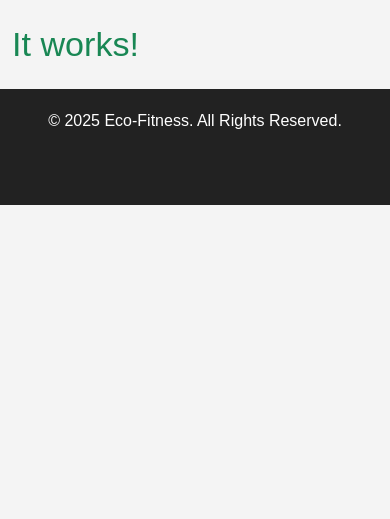
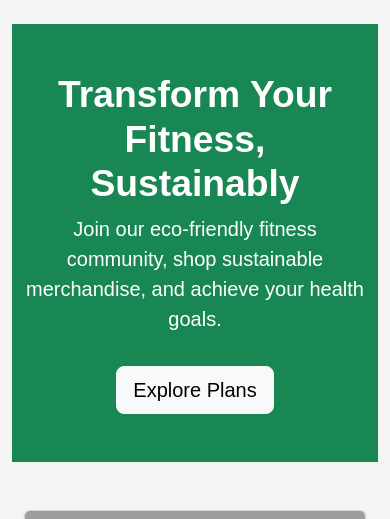
Before and after one commit to olutobi1996/eco-fitness, a Django app: page / in a window 390 px wide. Shown: the part 56-575 px from the top of the page. Before the commit the page ends 261 px from the top, so only its background shows below. Run offline with Django 3.2, Linux system fonts and the light colour scheme; some libraries are stand-ins or nearby versions; grey boxes are pictures that could not be loaded.

Commit message:
home page content added

```diff
--- a/home/templates/home/index.html
+++ b/home/templates/home/index.html
@@ -2,5 +2,130 @@
 {% load static %}
 
 {% block content %}
-    <h1 class="display-4 text-success">It works!</h1>
+    <!-- Hero Section -->
+    <section class="hero bg-success text-white text-center py-5">
+        <div class="container">
+            <h1 class="display-3 fw-bold">Transform Your Fitness, Sustainably</h1>
+            <p class="lead">Join our eco-friendly fitness community, shop sustainable merchandise, and achieve your health goals.</p>
+            <a href="/plans" class="btn btn-light btn-lg mt-3">Explore Plans</a>
+        </div>
+    </section>
+
+    <!-- Categories Section -->
+    <section class="container text-center my-5">
+        <div class="row g-4">
+            <div class="col-md-3">
+                <div class="card shadow-sm">
+                    <img src="{% static 'images/plans.jpg' %}" class="card-img-top" alt="Fitness Plans">
+                    <div class="card-body">
+                        <h5 class="card-title">Fitness & Diet Plans</h5>
+                        <p class="card-text">Custom workout and meal plans tailored for you.</p>
+                        <a href="/plans" class="btn btn-success">Get Started</a>
+                    </div>
+                </div>
+            </div>
+            <div class="col-md-3">
+                <div class="card shadow-sm">
+                    <img src="{% static 'images/workouts.jpg' %}" class="card-img-top" alt="Workouts">
+                    <div class="card-body">
+                        <h5 class="card-title">Workout Reviews</h5>
+                        <p class="card-text">See how others are progressing and share your journey.</p>
+                        <a href="/reviews" class="btn btn-success">View Reviews</a>
+                    </div>
+                </div>
+            </div>
+            <div class="col-md-3">
+                <div class="card shadow-sm">
+                    <img src="{% static 'images/shop.jpg' %}" class="card-img-top" alt="Shop">
+                    <div class="card-body">
+                        <h5 class="card-title">Eco-Friendly Shop</h5>
+                        <p class="card-text">Sustainable fitness gear and apparel.</p>
+                        <a href="/shop" class="btn btn-success">Shop Now</a>
+                    </div>
+                </div>
+            </div>
+            <div class="col-md-3">
+                <div class="card shadow-sm">
+                    <img src="{% static 'images/community.jpg' %}" class="card-img-top" alt="Community">
+                    <div class="card-body">
+                        <h5 class="card-title">Join the Community</h5>
+                        <p class="card-text">Connect with like-minded fitness enthusiasts.</p>
+                        <a href="/community" class="btn btn-success">Join Now</a>
+                    </div>
+                </div>
+            </div>
+        </div>
+    </section>
+
+    <!-- Featured Products -->
+    <section class="container my-5">
+        <h2 class="text-center mb-4">Featured Merchandise</h2>
+        <div class="row g-4">
+            <div class="col-md-4">
+                <div class="card shadow-sm">
+                    <img src="{% static 'images/product1.jpg' %}" class="card-img-top" alt="Product 1">
+                    <div class="card-body text-center">
+                        <h5 class="card-title">Eco Yoga Mat</h5>
+                        <p class="card-text">$49.99</p>
+                        <a href="/shop" class="btn btn-outline-success">Buy Now</a>
+                    </div>
+                </div>
+            </div>
+            <div class="col-md-4">
+                <div class="card shadow-sm">
+                    <img src="{% static 'images/product2.jpg' %}" class="card-img-top" alt="Product 2">
+                    <div class="card-body text-center">
+                        <h5 class="card-title">Recycled Gym Bottle</h5>
+                        <p class="card-text">$19.99</p>
+                        <a href="/shop" class="btn btn-outline-success">Buy Now</a>
+                    </div>
+                </div>
+            </div>
+            <div class="col-md-4">
+                <div class="card shadow-sm">
+                    <img src="{% static 'images/product3.jpg' %}" class="card-img-top" alt="Product 3">
+                    <div class="card-body text-center">
+                        <h5 class="card-title">Organic Cotton Tank</h5>
+                        <p class="card-text">$29.99</p>
+                        <a href="/shop" class="btn btn-outline-success">Buy Now</a>
+                    </div>
+                </div>
+            </div>
+        </div>
+    </section>
+
+    <!-- Testimonials Section -->
+    <section class="bg-light py-5">
+        <div class="container">
+            <h2 class="text-center mb-4">What Our Customers Say</h2>
+            <div class="row">
+                <div class="col-md-4">
+                    <div class="card shadow-sm p-3">
+                        <p>"The meal plans helped me lose 10lbs in 2 months! Amazing community!"</p>
+                        <h6 class="text-end">- Sarah W.</h6>
+                    </div>
+                </div>
+                <div class="col-md-4">
+                    <div class="card shadow-sm p-3">
+                        <p>"Sustainable fitness gear that actually performs. Love my eco yoga mat!"</p>
+                        <h6 class="text-end">- John D.</h6>
+                    </div>
+                </div>
+                <div class="col-md-4">
+                    <div class="card shadow-sm p-3">
+                        <p>"The workout reviews keep me motivated every day. Best fitness site ever!"</p>
+                        <h6 class="text-end">- Alex P.</h6>
+                    </div>
+                </div>
+            </div>
+        </div>
+    </section>
+
+    <!-- Join Community CTA -->
+    <section class="container text-center my-5">
+        <h2>Be Part of the Movement</h2>
+        <p>Connect with other fitness enthusiasts, share progress, and support each other.</p>
+        <a href="/community" class="btn btn-success btn-lg">Join the Community</a>
+    </section>
+
 {% endblock %}
```
